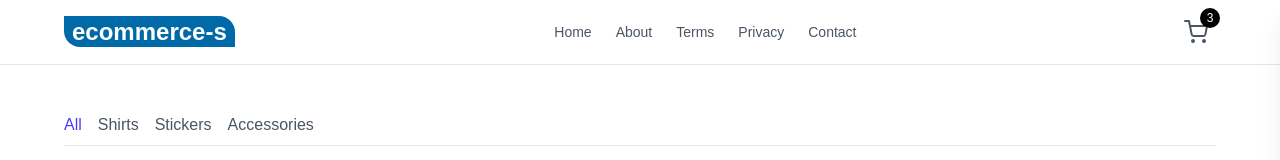
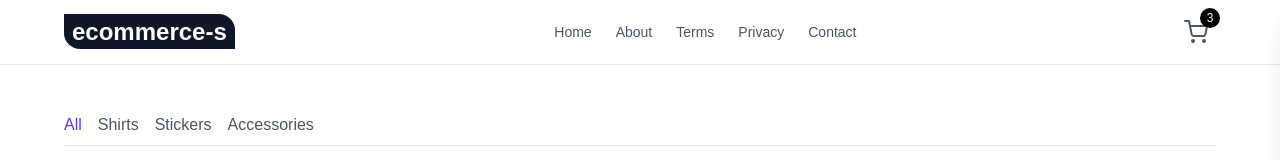
Before and after one commit to rashedujjaman-dev/ecommerce-s, a Next.js app: page / in a window 1280 px wide. Shown: the top 160 px of the page. Built offline with nearby package versions, Linux system fonts and the light colour scheme.

Commit message:
logo style

```diff
--- a/src/components/Header.tsx
+++ b/src/components/Header.tsx
@@ -43,7 +43,7 @@ const Header = ({
         <div className=" max-w-7xl mx-auto h-16 flex items-center justify-between px-5 md:px-10 lg:px-16">
           <Link href={brandHref} className="text-xl font-bold text-gray-900">
             {" "}
-            <span className=" text-white px-2 p-0.5 mr-0.8 bg-sky-700 text-2xl rounded-bl-2xl rounded-tr-2xl">
+            <span className=" text-white px-2 p-1 mr-0.8 bg-gray-900 text-2xl rounded-bl-2xl rounded-tr-2xl">
              ecommerce-s
             </span>{" "}
           </Link>
```
